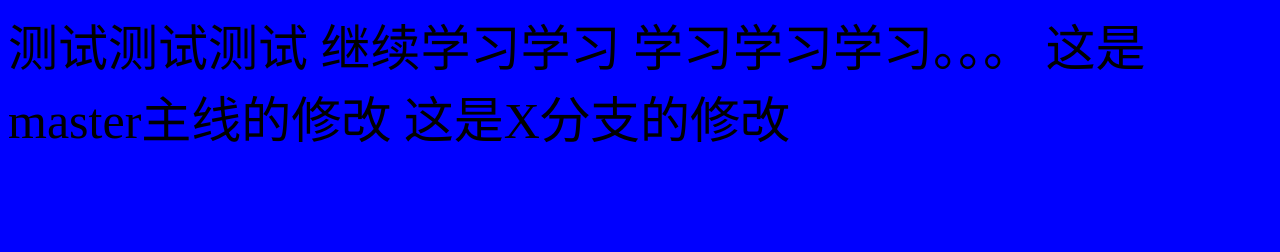
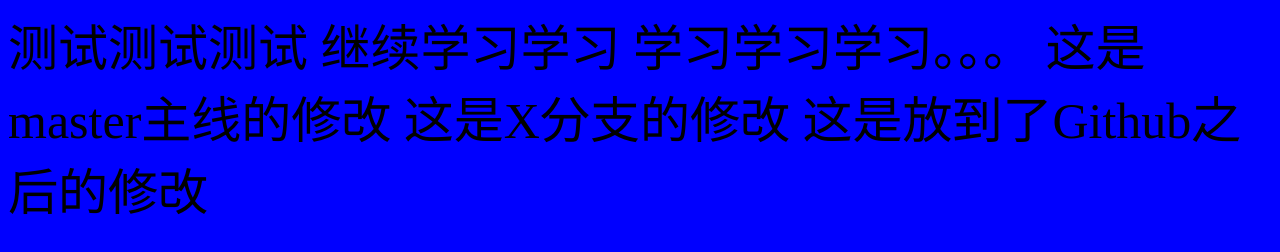
Before and after one commit to low1down/git_demo-01, a plain HTML site: page index.html in a window 1280 px wide. Drawn offline with Linux system fonts and the light colour scheme.

Commit message:
放到了GITHUB上

```diff
--- a/index.html
+++ b/index.html
@@ -15,6 +15,7 @@
     这是master主线的修改
 
     这是X分支的修改
+    这是放到了Github之后的修改
 
 </body>
 </html>
```
